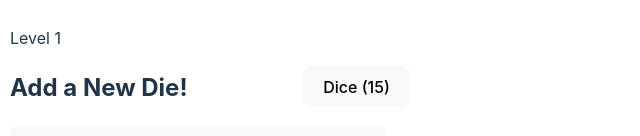
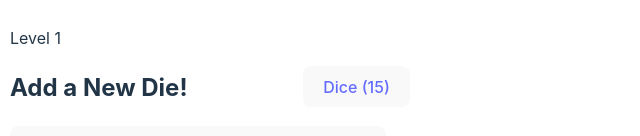
Before and after one commit to PhillipGH/PhillipGH.github.io, a React (Vite) app: page / in a window 1280 px wide. Shown: the top 136 px of the page, without its empty margins (0-640 px from the left). Built offline with nearby package versions, Linux system fonts and the light colour scheme.

Commit message:
3d in better state

```diff
--- a/src/App.css
+++ b/src/App.css
@@ -212,8 +212,8 @@ transition: visibility 1s 2s, opacity 2s linear;
 @keyframes dieRotate {
   0% {transform:rotate3d(0,0,0, 0);}
   40% {transform:rotate3d(2, -1, -1, -0.2turn);}
-  95% {transform: translateX(190px) translateY(calc(var(--height-offset) + 50px)) rotate3d(2, -1, -1, -0.5turn) scale3d( 0.1, 0.1, 0.1 )}
-  100% {transform: translateX(190px) translateY(calc(var(--height-offset) + 50px)) rotate3d(2, -1, -1, -0.5turn) scale3d( 0.0001, 0.0001, 0.0001 )}
+  95% {transform: translateX(calc(var(--width-offset) - 120px)) translateY(calc(var(--height-offset) + 60px)) rotate3d(2, -1, -1, -0.5turn) scale3d( 0.1, 0.1, 0.1 )}
+  100% {transform: translateX(calc(var(--width-offset) - 120px)) translateY(calc(var(--height-offset) + 60px)) rotate3d(2, -1, -1, -0.5turn) scale3d( 0.0001, 0.0001, 0.0001 )}
 }
 
 .die.assembled .face:nth-child(1) {
@@ -300,6 +300,15 @@ transition: visibility 1s 2s, opacity 2s linear;
 
 #viewDice {
   float:right;
+  color: #646cff;
+}
+
+.gainDie {
+  animation: gainDieKeyframes 0.25s;
+}
+
+@keyframes gainDieKeyframes {
+  50% {transform: scale(1.5);}
 }
 
 #letterTable {
--- a/src/App.tsx
+++ b/src/App.tsx
@@ -35,6 +35,7 @@ function Game(props: {dictionary: Set<string>}) {
   const [internalCounter, setInternalCounter] = useState<number>(1);
   const [phase, setPhase] = useState<'board'|'rewards' | 'view_dice'>('rewards');
   const [rerollCounter, setRerollCounter] = useState<number | null>(null);
+  const [dieRecieved, setDieRecieved] = useState<boolean>(false);
   const timeoutRef = useRef(0);
 
   useEffect(() => {
@@ -61,6 +62,7 @@ function Game(props: {dictionary: Set<string>}) {
 
   function onChooseReward(die: TDie) {
       setPhase('board');
+      setDieRecieved(false);
       switch (die.bonus) {
         case DiceBonus.B_1_REROLL:
           setRerollCounter((rerollCounter || 0) + 1);
@@ -88,12 +90,13 @@ function Game(props: {dictionary: Set<string>}) {
     content = <RewardsPhase choices={choices} onChoice={(die) => {
       const timer = setTimeout(() => {
         setDice([...dice, die]);
+        setDieRecieved(true);
           setTimeout(() => {
             onChooseReward(die);
           }, 500);
       }, 1370);
     }}/>;
-    viewButton = <button id='viewDice' onClick={() => {setPhase('view_dice')}}>Dice ({dice.length})</button>
+    viewButton = <button id='viewDice' className={dieRecieved ? 'gainDie' : ''} onClick={() => {setPhase('view_dice')}}>Dice ({dice.length})</button>
   } else if (phase === 'view_dice') {
     content = <DiceView dice={dice}/>;
     viewButton = <button id='viewDice' onClick={() => {setPhase('rewards')}}>Back</button>
--- a/src/RewardsPhase.tsx
+++ b/src/RewardsPhase.tsx
@@ -3,21 +3,23 @@ import './App.css'
 import React from 'react';
 import { getDiceBonusText, TDie } from './Dice';
 
-function Die(props: { die: TDie, chosen?: boolean }) {
+function Die(props: { die: TDie, chosen?: boolean}) {
     const selfRef = useRef<null|HTMLDivElement>(null);
     let bonus: React.JSX.Element | null = null;
     if (props.die.bonus) {
         const text = getDiceBonusText(props.die.bonus);
         bonus = <div className="bonus"><h3>{text.title}</h3><p>{text.description}</p></div>;
     }
-    let style = {} as React.CSSProperties;
     if (props.chosen && selfRef.current !== null) {
         const offsetY = selfRef.current.getBoundingClientRect().y;
+        const offsetX = document.getElementById('viewDice')?.getBoundingClientRect().x;
+        console.log(offsetX);
         //style = {"--height-offset": -offsetY } as React.CSSProperties;
         document.documentElement.style.setProperty("--height-offset", -offsetY +'px');
+        document.documentElement.style.setProperty("--width-offset", offsetX +'px');
     }
     return <div ref={selfRef}>
-        <div className={props.chosen ? 'die assembled' : 'die'} style={style}>
+        <div className={props.chosen ? 'die assembled' : 'die'}>
             {props.die.faces.map((face, i) => <div key={i} className='face'>{face.toUpperCase()}</div>)}
         </div>
         {props.chosen && <div style={{width:333.6, height: 55.6}}></div>}
```
